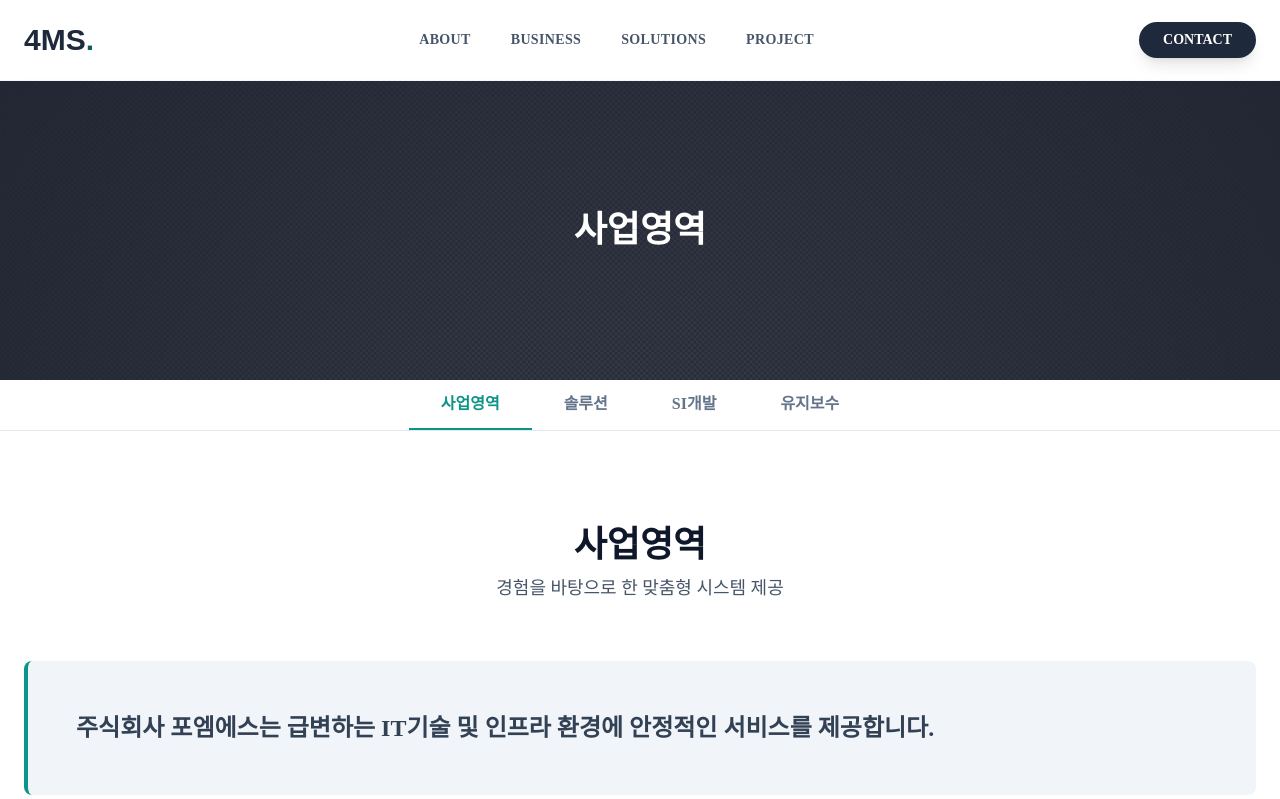
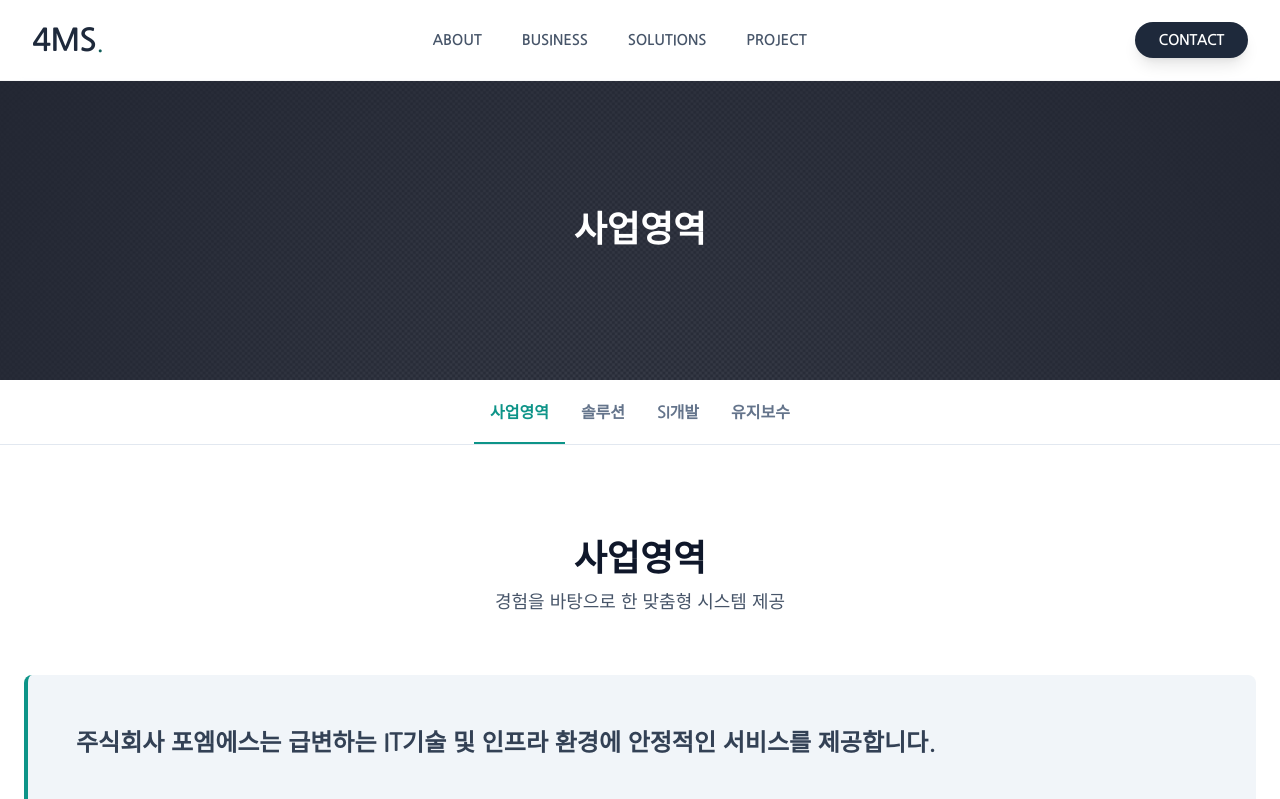
Before and after one commit to ohyejin355/new_4ms_home, a Vue app: page /business in a window 1280 px wide. Shown: the top 799 px of the page. Built offline with nearby package versions, Linux system fonts and the light colour scheme.

Commit message:
FontFamily 적용

```diff
--- a/src/components/Header.vue
+++ b/src/components/Header.vue
@@ -3,9 +3,9 @@
     <div class="container">
       <div class="layout-pc">
         <router-link to="/"
-          ><span class="logo">4MS<span class="logo-dot">.</span></span></router-link
+          ><span class="logo dragging-disable">4MS<span class="logo-dot">.</span></span></router-link
         >
-        <nav class="global-navigation">
+        <nav class="global-navigation dragging-disable">
           <router-link
             class="global-navigation-button"
             v-for="item in menu"
@@ -14,7 +14,7 @@
             >{{ item.name }}</router-link
           >
         </nav>
-        <router-link class="global-navigation-contact" to="/company">CONTACT</router-link>
+        <router-link class="global-navigation-contact dragging-disable" to="/company">CONTACT</router-link>
       </div>
       <div class="layout-mobile">
         <router-link to="/"
@@ -58,7 +58,7 @@
       </div>
     </div>
 
-    <div class="sub-menu-bar">
+    <div class="sub-menu-bar dragging-disable">
       <div class="wrapper">
         <ul class="sub-menu-list">
           <li
@@ -116,22 +116,24 @@ header {
   transition-duration: 300ms;
 }
 
-header div.container:has(> .layout-pc) {
-  max-width: 80rem;
-  margin: 0 auto;
-  padding-left: 2rem;
-  padding-right: 2rem;
-  height: 5rem;
-  align-items: center;
-}
-
-header div.container:has(> .layout-mobile) {
+header div.container {
   max-width: 80rem;
   margin: 0 auto;
   padding-left: 1.5rem;
   padding-right: 1.5rem;
   height: 5rem;
   align-items: center;
+}
+
+@media (min-width: 768px) {
+  header div.container {
+    max-width: 80rem;
+    margin: 0 auto;
+    padding-left: 2rem;
+    padding-right: 2rem;
+    height: 5rem;
+    align-items: center;
+  }
 }
 
 header div.container > .layout-pc,
@@ -146,7 +148,6 @@ header a {
   text-decoration: none;
 }
 header .logo {
-  font-family: 'NanumGothic', sans-serif;
   z-index: 50;
   font-weight: 900;
   color: rgb(30, 41, 59, 1);
@@ -287,12 +288,6 @@ header .mobile-menu-container {
 /* =========================================
    2. Sub Visual (Header Image)
    ========================================= */
-.wrapper {
-  max-width: 1280px;
-  margin: 0 auto;
-  padding: 0 1.5rem;
-}
-
 .sub-visual {
   position: relative;
   margin-top: 5rem;
@@ -339,6 +334,7 @@ header .mobile-menu-container {
   color: white;
   font-size: 1.875rem;
   font-weight: 900;
+  font-family: "Montserrat", sans-serif;
 }
 
 @media (min-width: 768px) {
@@ -354,6 +350,7 @@ header .mobile-menu-container {
 }
 
 .sub-menu-list {
+  height: 4rem;
   display: flex;
   justify-content: center;
   list-style: none;
@@ -363,9 +360,9 @@ header .mobile-menu-container {
 
 .sub-menu-link {
   white-space: nowrap;
-  display: block;
-  padding: 1rem 2rem;
+  padding: 0.5rem 1rem;
   font-weight: 600;
+  line-height: 3rem;
   color: #64748b;
   text-decoration: none;
   border-bottom: 2px solid transparent;
--- a/src/css/common.css
+++ b/src/css/common.css
@@ -10,7 +10,26 @@
 }
 
 @media (min-width: 768px) {
+  .wrapper {
+    padding: 0 2rem;
+  }
+
   .section {
     padding: 6rem 0;
   }
 }
+
+.text-center {
+  text-align: center;
+}
+
+.page-title {
+  font-family: "Montserrat", sans-serif;
+}
+
+.dragging-disable {
+  -webkit-user-select:none;
+  -moz-user-select:none;
+  -ms-user-select:none;
+  user-select:none;
+}
--- a/src/css/reset.css
+++ b/src/css/reset.css
@@ -1,3 +1,5 @@
+@import url('https://fonts.googleapis.com/css2?family=Nanum+Gothic&display=swap');
+
 html, body, div, span, applet, object, iframe,
 h1, h2, h3, h4, h5, h6, p, blockquote, pre,
 a, abbr, acronym, address, big, cite, code,
@@ -16,6 +18,8 @@ time, mark, audio, video {
 	border: 0;
 	font-size: 100%;
 	font: inherit;
+  font-family: "Nanum Gothic", sans-serif;
+  font-weight: normal;
 	vertical-align: baseline;
 }
 /* HTML5 display-role reset for older browsers */
@@ -28,7 +32,6 @@ html{
 }
 body {
 	line-height: 1;
-    font-family: "NanumGothic";
 }
 ol, ul {
 	list-style: none;
@@ -55,6 +58,7 @@ table {
       display: none !important;
   }
 }
+
 *, ::after, ::before {
   box-sizing: border-box;
   border-width: 0;
```
Also changed, not shown: src/fonts/NanumGothic.woff (added), 1 other file (tests, documents, lock files or other folders). Lines whose indentation alone changed are shown as unchanged.
